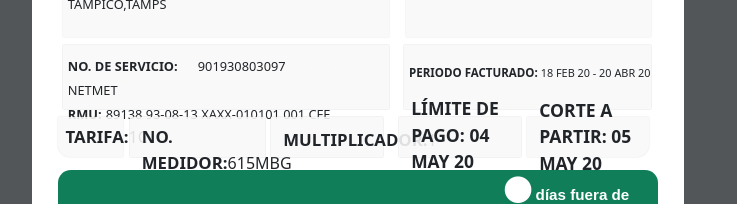
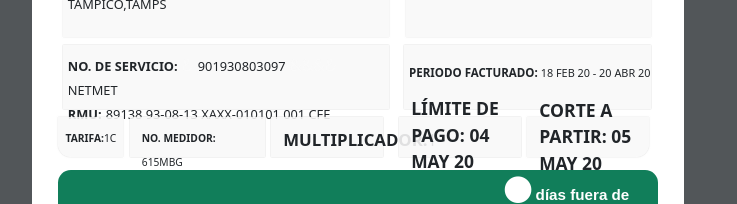
Before and after one commit to VeganLettuce123/reciboCFE, a plain HTML site: page index.html in a window 1280 px wide. Shown: the part 273-477 px from the top of the page, without its empty margins (282-1019 px from the left). Drawn offline with nearby package versions, Linux system fonts and the light colour scheme.

Commit message:
prueba texto escalado 7

```diff
--- a/index.html
+++ b/index.html
@@ -50,7 +50,7 @@
             <p>
             <b class="nombre"><span>CUETO TALAMANTES ARMANDO</span></b><br>
 
-            <span class="direccion ">
+            <span class="direccion">
             CALLE 2DA 418<br>
             CUARTA AVENIDA Y SEXTA AVENIDA<br>
             LOS PINOS  <span style="color:rgba(249, 249, 249, 0.885);">&&</span>  T.C.P.89138<br>
@@ -103,13 +103,13 @@
             <div class="row"> <!--row A-->
              <div id="txtB5_1"class="col-2">
                 <p>
-                <b style="font-size:1.05rem;">TARIFA:</b><span style="font-size: 16px;">1C</span>
+                <b class="tarifa">TARIFA:</b><span class="tarifa_n">1C</span>
 
                 </p>
             </div>
             <div id="txtB5_2" class="col-4">
              <p>
-                <b style="font-size: 1.05rem;">NO. MEDIDOR:</b><span style="font-size: 16px;">615MBG</span>
+                <b class="medidor">NO. MEDIDOR:</b><span class="num_medidor"> 615MBG</span>
              </p>
             </div>
             <div id="txtB5_3" class="col-4">
--- a/recibo_estilos.css
+++ b/recibo_estilos.css
@@ -50,6 +50,26 @@ body{
 #txtB4 .p_fecha{
  font-size: clamp(0.1vw , 0.85vw , 1.75vw);
 }
+
+
+#txtB5_1 .tarifa{
+    font-size: clamp(0.2vw , 0.8vw, 2vw);
+}
+
+#txtB5_1 .tarifa_n{
+    font-size: clamp(0.2vw , 0.8vw, 2vw);
+}
+
+#txtB5_2 .medidor{
+    font-size: clamp(0.2vw , 0.8vw, 2vw);
+}
+
+#txtB5_2 .num_medidor{
+    font-size: clamp(0.2vw , 0.8vw, 2vw);
+}
+
+
+
 
 
 
```
